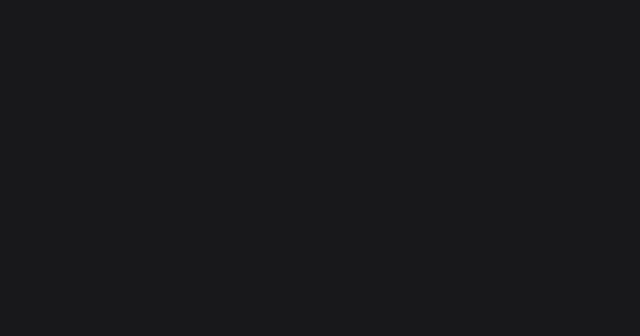
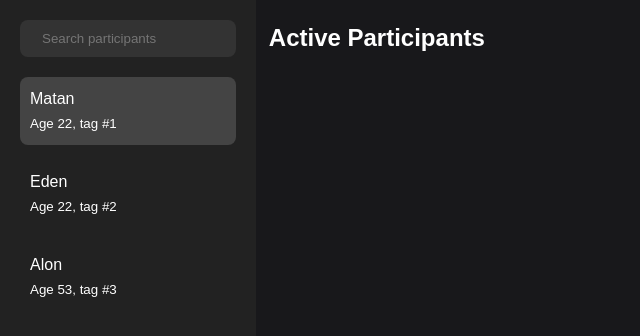
Before and after one commit to matanarad/kader-FE, a React (Vite) app in the folder FE/: page / in a window 1280 px wide. Shown: the top 336 px of the page, without its empty margins (0-640 px from the left). Built offline with nearby package versions, Linux system fonts and the light colour scheme.

Commit message:
allow only 1 Participant

```diff
--- a/FE/src/App.css
+++ b/FE/src/App.css
@@ -9,3 +9,9 @@ html {
   height: 100%;
   overflow: hidden;
 }
+.container {
+  /* display: flex; */
+  height: 100vh;
+  display: grid;
+  grid-template-columns: 20vw 1vw 79vw;
+}
--- a/FE/src/App.tsx
+++ b/FE/src/App.tsx
@@ -1,7 +1,100 @@
 import "./App.css";
+import { useState } from "react";
+import Sidebar from "./component/sidebar/Sidebar";
+import { Participant } from "./interface";
+import MainContent from "./component/MainContent/MainContent";
+// Sample participant data
+const participants = [
+  {
+    name: "Matan",
+    age: 22,
+    tagNumber: 1,
+    paceData: [
+      { time: "0:00", sensor: 1 },
+      { time: "0:53", sensor: 2 },
+      { time: "1:11", sensor: 1 },
+      { time: "2:02", sensor: 2 },
+      { time: "2:27", sensor: 1 },
+      { time: "3:11", sensor: 2 },
+      { time: "3:45", sensor: 1 },
+      { time: "4:38", sensor: 2 },
+      { time: "5:00", sensor: 1 },
+      { time: "5:57", sensor: 2 },
+      { time: "6:20", sensor: 1 },
+      { time: "7:15", sensor: 2 },
+      { time: "7:41", sensor: 1 },
+      { time: "9:20", sensor: 2 },
+    ],
+  },
+  {
+    name: "Eden",
+    age: 22,
+    tagNumber: 2,
+    paceData: [
+      { time: "0:00", sensor: 1 },
+      { time: "0:40", sensor: 2 },
+      { time: "1:00", sensor: 1 },
+      { time: "1:40", sensor: 2 },
+      { time: "2:00", sensor: 1 },
+      { time: "2:40", sensor: 2 },
+      { time: "3:00", sensor: 1 },
+      { time: "3:40", sensor: 2 },
+      { time: "4:00", sensor: 1 },
+      { time: "4:40", sensor: 2 },
+      { time: "5:00", sensor: 1 },
+      { time: "5:40", sensor: 2 },
+      { time: "6:00", sensor: 1 },
+      { time: "6:40", sensor: 2 },
+    ],
+  },
+  {
+    name: "Alon",
+    age: 53,
+    tagNumber: 3,
+    paceData: [
+      { time: "0:00", sensor: 1 },
+      { time: "0:32", sensor: 2 },
+      { time: "1:06", sensor: 1 },
+      { time: "2:01", sensor: 2 },
+      { time: "2:30", sensor: 1 },
+      { time: "3:27", sensor: 2 },
+      { time: "3:50", sensor: 1 },
+      { time: "4:41", sensor: 2 },
+      { time: "5:08", sensor: 1 },
+      { time: "6:04", sensor: 2 },
+      { time: "6:21", sensor: 1 },
+      { time: "7:20", sensor: 2 },
+      { time: "7:45", sensor: 1 },
+      { time: "8:34", sensor: 2 },
+    ],
+  },
+];
 
 function App() {
-  return <></>;
+  function getParticipantByTagNumber(
+    tagNumber: number
+  ): Participant | undefined {
+    return participants.find(
+      (participant) => participant.tagNumber === tagNumber
+    );
+  }
+  const [activeParticipants, setActiveParticipants] = useState([
+    getParticipantByTagNumber(1),
+  ]);
+  const filteredActiveParticipants = activeParticipants.filter(
+    (participant): participant is Participant => participant !== undefined
+  );
+  return (
+    <div className="container">
+      <Sidebar
+        participants={participants}
+        setActiveParticipants={setActiveParticipants}
+        activeParticipants={filteredActiveParticipants}
+      />
+      <div></div>
+      <MainContent />
+    </div>
+  );
 }
 
 export default App;
--- /dev/null
+++ b/FE/src/component/MainContent/MainContent.css
@@ -0,0 +1,3 @@
+.main-content {
+  width: 100%;
+}
--- /dev/null
+++ b/FE/src/component/MainContent/MainContent.tsx
@@ -0,0 +1,12 @@
+import "./MainContent.css";
+const MainContent = () => {
+  return (
+    <div className="main-content">
+      <div className="content-display">
+        <h2>Active Participants</h2>
+      </div>
+    </div>
+  );
+};
+
+export default MainContent;
--- /dev/null
+++ b/FE/src/component/sidebar/ParticipantList.tsx
@@ -0,0 +1,56 @@
+import { FC } from "react";
+import { Participant } from "../../interface";
+
+interface ParticipantListProps {
+  participants: Participant[];
+  activeParticipants: Participant[];
+  setActiveParticipants: (participants: Participant[]) => void;
+  getParticipantByTagNumber: (tagNumber: number) => Participant | undefined;
+}
+
+const ParticipantList: FC<ParticipantListProps> = ({
+  participants,
+  activeParticipants,
+  setActiveParticipants,
+  getParticipantByTagNumber,
+}) => {
+  return (
+    <div className="participant-list">
+      {participants.map((p, index) => {
+        return (
+          <div
+            className="participant"
+            style={{
+              backgroundColor:
+                getParticipantByTagNumber(p.tagNumber) !== undefined
+                  ? "#444"
+                  : "",
+            }}
+            key={index}
+            onClick={() => {
+              if (getParticipantByTagNumber(p.tagNumber) === undefined) {
+                // setActiveParticipants([...(activeParticipants || []), p]);
+                setActiveParticipants([p]);
+              } else {
+                setActiveParticipants(
+                  activeParticipants.filter(
+                    (participant) => participant.tagNumber !== p.tagNumber
+                  )
+                );
+              }
+            }}
+          >
+            <div>
+              <div>{p.name}</div>
+              <small>
+                Age {p.age}, tag #{p.tagNumber}
+              </small>
+            </div>
+          </div>
+        );
+      })}
+    </div>
+  );
+};
+
+export default ParticipantList;
--- /dev/null
+++ b/FE/src/component/sidebar/SearchBox.tsx
@@ -0,0 +1,21 @@
+import { FC } from "react";
+
+interface SearchBoxProps {
+  searchTerm: string;
+  setSearchTerm: (term: string) => void;
+}
+
+const SearchBox: FC<SearchBoxProps> = ({ searchTerm, setSearchTerm }) => {
+  return (
+    <div className="search-box">
+      <input
+        type="text"
+        placeholder="Search participants"
+        value={searchTerm}
+        onChange={(e) => setSearchTerm(e.target.value)}
+      />
+    </div>
+  );
+};
+
+export default SearchBox;
--- /dev/null
+++ b/FE/src/component/sidebar/Sidebar.css
@@ -0,0 +1,43 @@
+/* Sidebar */
+.sidebar {
+  padding: 20px;
+  background: #222;
+  display: flex;
+  flex-direction: column;
+  gap: 20px;
+}
+.search-box {
+  display: flex;
+  align-items: center;
+  background: #333;
+  padding: 10px;
+  border-radius: 8px;
+}
+
+.search-box input {
+  background: transparent;
+  border: none;
+  color: white;
+  outline: none;
+  margin-left: 10px;
+  flex: 1;
+}
+.participant {
+  display: flex;
+  align-items: center;
+  gap: 10px;
+  padding: 10px;
+  border-radius: 8px;
+  cursor: pointer;
+  transition: background 0.3s;
+}
+
+.participant:hover {
+  background: #444;
+}
+/* Participants List */
+.participant-list {
+  display: flex;
+  flex-direction: column;
+  gap: 15px;
+}
--- /dev/null
+++ b/FE/src/component/sidebar/Sidebar.tsx
@@ -0,0 +1,44 @@
+import "./Sidebar.css";
+import { useState, useEffect } from "react";
+import { SidebarProps } from "../../interface";
+import SearchBox from "./SearchBox";
+import ParticipantList from "./ParticipantList";
+import { getParticipantByTagNumber } from "../../utils/utils";
+
+const Sidebar = ({
+  participants,
+  setActiveParticipants,
+  activeParticipants,
+}: SidebarProps) => {
+  const [searchTerm, setSearchTerm] = useState("");
+  const [filteredParticipants, setFilteredParticipants] =
+    useState(participants);
+
+  useEffect(() => {
+    const filtered = participants.filter((p) =>
+      p.name.toLowerCase().includes(searchTerm.toLowerCase())
+    );
+    setFilteredParticipants(filtered);
+    setActiveParticipants(
+      activeParticipants.filter((p) =>
+        filtered.some((fp) => fp.tagNumber === p.tagNumber)
+      )
+    );
+  }, [searchTerm, participants, setActiveParticipants]);
+
+  return (
+    <div className="sidebar">
+      <SearchBox searchTerm={searchTerm} setSearchTerm={setSearchTerm} />
+      <ParticipantList
+        participants={filteredParticipants}
+        activeParticipants={activeParticipants}
+        setActiveParticipants={setActiveParticipants}
+        getParticipantByTagNumber={(tagNumber) =>
+          getParticipantByTagNumber(tagNumber, activeParticipants)
+        }
+      />
+    </div>
+  );
+};
+
+export default Sidebar;
--- /dev/null
+++ b/FE/src/interface.ts
@@ -0,0 +1,21 @@
+interface Participant {
+  name: string;
+  age: number;
+  tagNumber: number;
+  paceData: Pace[];
+}
+interface Pace {
+  time: string;
+  sensor: number;
+}
+
+interface MainContentProps {
+  activeParticipants: Participant[] | [];
+}
+
+interface SidebarProps {
+  participants: Participant[];
+  setActiveParticipants: (participants: Participant[]) => void;
+  activeParticipants: Participant[] | [];
+}
+export type { Participant, Pace, MainContentProps, SidebarProps };
--- /dev/null
+++ b/FE/src/utils/utils.ts
@@ -0,0 +1,10 @@
+import { Participant } from "../interface";
+
+export function getParticipantByTagNumber(
+  tagNumber: number,
+  activeParticipants: Participant[]
+): Participant | undefined {
+  return activeParticipants.find(
+    (participant) => participant.tagNumber === tagNumber
+  );
+}
```
